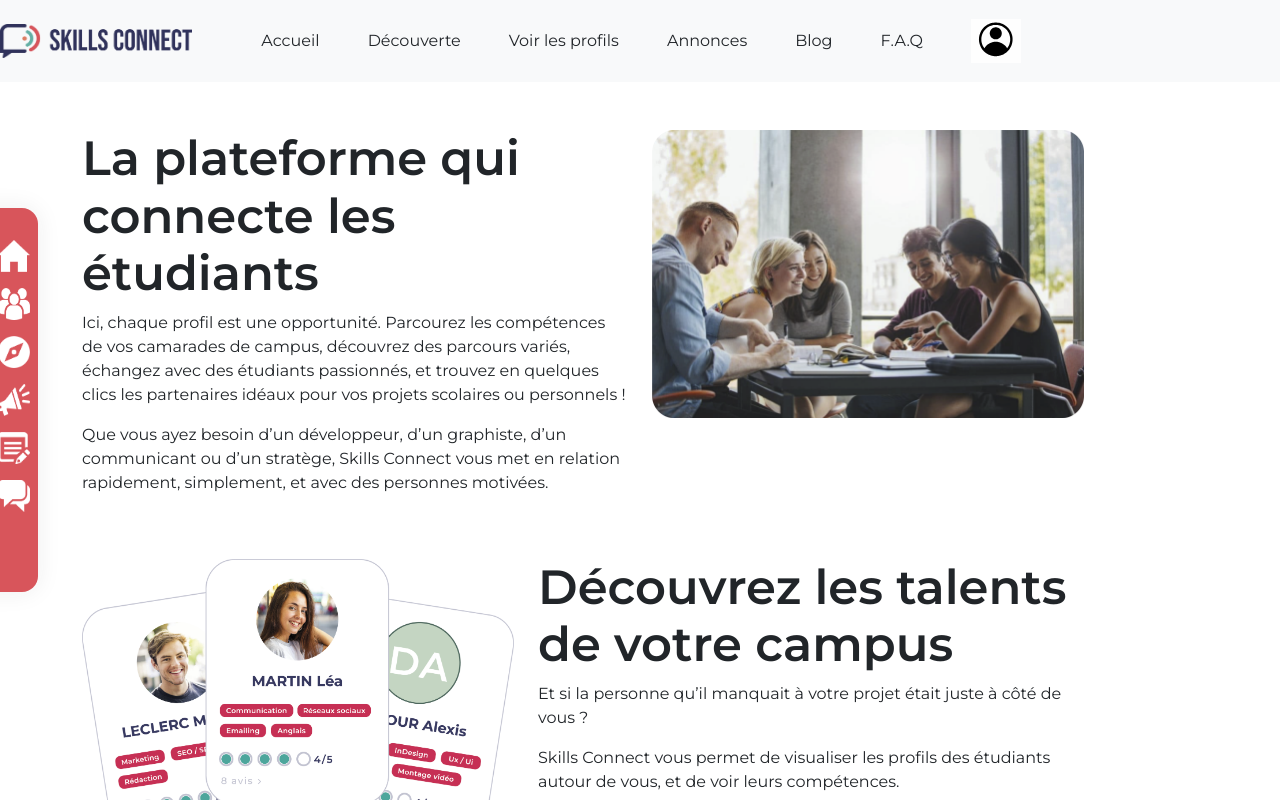
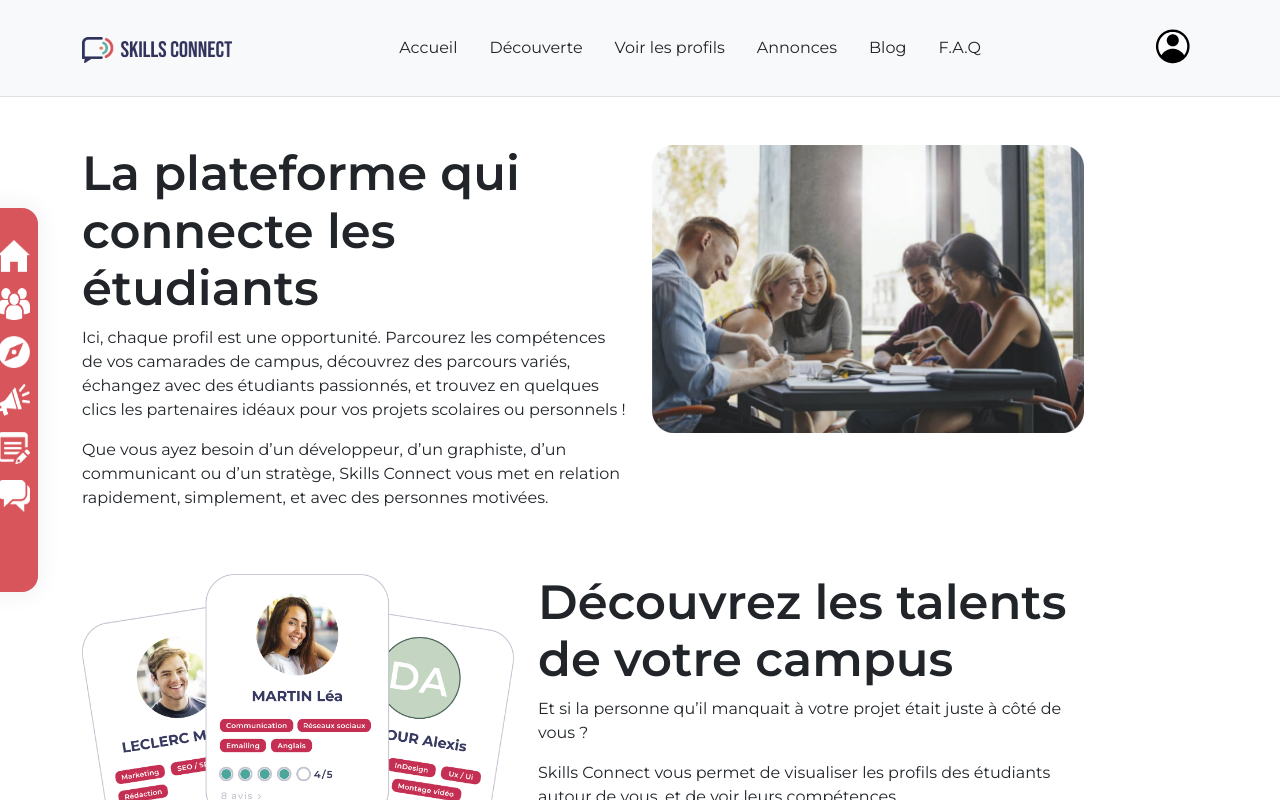
Before and after one commit to enzoguil/skills-connect, a React (Vite) app: page / in a window 1280 px wide. Shown: the top 800 px of the page. Built offline with nearby package versions, Linux system fonts and the light colour scheme; sample sign-in values are in the browser's storage.

Commit message:
Add blog articles

```diff
--- a/src/components/ArticlePreview.jsx
+++ b/src/components/ArticlePreview.jsx
@@ -1,13 +1,14 @@
 import React from "react";
+import { Link } from "react-router-dom";
 
-export default function ArticlePreview({title, image_url}) {
+export default function ArticlePreview({title, image_url, link="/blog"}) {
   return (
     <div className="col-md-6 w-50 p-5">
         <div className="card border-0">
             <img src={image_url} className="card-img-top rounded-4" alt="Article 1"/>
             <div className="card-body px-0">
                 <h6 className="fw-bold mt-3 mb-2">{title}</h6>
-                <a href="#" className="btn btn-outline-teal w-50 mx-auto d-block mt-2">Découvrir</a>
+                <Link to={link} className="btn btn-outline-teal w-50 mx-auto d-block mt-2">Découvrir</Link>
             </div>
         </div>
     </div>
--- a/src/components/BaseProfile.jsx
+++ b/src/components/BaseProfile.jsx
@@ -17,12 +17,8 @@ export default function BaseProfile({
   tags = ["Marketing", "SEO / SEA", "Anglais", "Rédaction"],
   rating = 5,
   reviews = 11,
+  avis = [],
 }) {
-  const avis = [
-    {user: "NOM1 Prénom1", avis: "Avis 1 !"},
-    {user: "NOM2 Prénom2", avis: "Avis 2 !"},
-    {user: "NOM3 Prénom3", avis: "Avis 3 !"},
-  ];
   const [showAvis, setShowAvis] = useState(false);
   const hasAvatar = avatar && avatar.trim() !== "";
   return (
--- a/src/components/Navbar.jsx
+++ b/src/components/Navbar.jsx
@@ -3,18 +3,15 @@ import logoPrincipal from '../../public/assets/logo_principal.png';
 
 const Navbar = () => {
     let user = localStorage.getItem("user");
-    console.log(user);
     const token = localStorage.getItem("token");
-    if(!user || user == 'undefined' || !token) {
+    if(!user || user === 'undefined' || !token) {
         return (
-            <nav className="ms-5 me-5 navbar border-bottom border-gray">
-                <div className="container">
-                    <div className="row justify-content-between">
-                        <a className="navbar-brand col-4"><img src={logoPrincipal} style={{ width: "40%" }}/></a>
-                        <form class="col-4" role="search">
-                            <button className="btn btn-light"><Link className="btn btn-light nav-link" aria-current="page" to="/login">Se connecter</Link></button>
-                            <button className="btn btn-danger"><Link className="nav-link text-white" to="/sign-up">S'inscrire</Link></button>
-                        </form>
+            <nav className="navbar border-bottom border-gray" style={{ background: "#f8f9fa" }}>
+                <div className="container d-flex align-items-center justify-content-between" style={{ minHeight: 80 }}>
+                    <a className="navbar-brand"><img src={logoPrincipal} style={{ width: "120px" }} alt="logo" /></a>
+                    <div>
+                        <Link className="btn btn-light me-2" to="/login">Se connecter</Link>
+                        <Link className="btn btn-danger text-white" to="/sign-up">S'inscrire</Link>
                     </div>
                 </div>
             </nav>
@@ -22,21 +19,20 @@ const Navbar = () => {
     }
     user = JSON.parse(user);
     return (
-        <nav class="navbar navbar-expand-lg navbar-light bg-light">
-            <a className="navbar-brand col-2 me-5"><img src={logoPrincipal} style={{ width: "90%" }}/></a>
-            <button class="navbar-toggler" type="button" data-toggle="collapse" data-target="#navbarText" aria-controls="navbarText" aria-expanded="false" aria-label="Toggle navigation">
-                <span class="navbar-toggler-icon"></span>
-            </button>
-            <div class="collapse navbar-collapse" id="navbarText">
-                <Link className="nav-link me-5" aria-current="page" to="/">Accueil</Link>
-                <Link className="nav-link me-5" to="/discover">Découverte</Link>
-                <Link className="nav-link me-5" to="/swipe">Voir les profils</Link>
-                <Link className="nav-link me-5" to="/sign-up">Annonces</Link>
-                <Link className="nav-link me-5" to="/blog">Blog</Link>
-                <Link className="nav-link me-5" to="/faq">F.A.Q</Link>
-                <span class="navbar-text">
+        <nav className="navbar navbar-expand-lg navbar-light border-bottom border-gray" style={{ background: "#f8f9fa" }}>
+            <div className="container d-flex align-items-center justify-content-between" style={{ minHeight: 80 }}>
+                <a className="navbar-brand"><img src={logoPrincipal} style={{ width: "150px" }} alt="logo" /></a>
+                <div className="d-flex justify-content-center flex-grow-1">
+                    <Link className="nav-link mx-3" to="/">Accueil</Link>
+                    <Link className="nav-link mx-3" to="/discover">Découverte</Link>
+                    <Link className="nav-link mx-3" to="/swipe">Voir les profils</Link>
+                    <Link className="nav-link mx-3" to="/sign-up">Annonces</Link>
+                    <Link className="nav-link mx-3" to="/blog">Blog</Link>
+                    <Link className="nav-link mx-3" to="/faq">F.A.Q</Link>
+                </div>
+                <span className="ms-3">
                     <svg xmlns="http://www.w3.org/2000/svg" version="1.1" viewBox="0 0 1332 1176" width="50" height="50">
-                        <path transform="translate(0)" d="m0 0h1332v1176h-1332z" fill="#FEFEFE"/>
+                        <path transform="translate(0)" d="m0 0h1332v1176h-1332z" fill="#f8f9fa"/>
                         <path transform="translate(638,96)" d="m0 0h39l38 3 32 5 30 7 29 9 24 9 29 13 24 13 21 13 16 11 16 12 11 9 14 12 16 15 9 9 7 8 13 15 12 15 13 19 10 15 15 26 12 24 11 27 12 36 7 28 5 28 3 25 1 13v58l-3 31-5 29-7 30-9 29-8 21-9 20-8 17-11 20-15 24-13 18-11 14-9 10-9 11-29 29-11 9-9 8-20 15-24 16-24 14-28 14-27 11-36 12-28 7-28 5-25 3-11 1h-58l-39-4-36-7-26-7-30-10-26-11-23-11-23-13-22-14-28-21-14-12-24-22-15-16-9-11-11-13-14-19-13-20-12-21-12-23-11-25-10-28-8-27-6-26-5-32-3-36v-37l3-37 6-35 8-32 12-36 10-24 12-25 14-25 13-20 10-14 11-14 11-13 18-20 12-12 8-7 11-10 14-11 13-10 24-16 22-13 23-12 25-11 28-10 27-8 31-7 25-4z" fill="#FEFEFE"/>
                         <path transform="translate(638,96)" d="m0 0h39l38 3 32 5 30 7 29 9 24 9 29 13 24 13 21 13 16 11 16 12 11 9 14 12 16 15 9 9 7 8 13 15 12 15 13 19 10 15 15 26 12 24 11 27 12 36 7 28 5 28 3 25 1 13v58l-3 31-5 29-7 30-9 29-8 21-9 20-8 17-11 20-15 24-13 18-11 14-9 10-9 11-29 29-11 9-9 8-20 15-24 16-24 14-28 14-27 11-36 12-28 7-28 5-25 3-11 1h-58l-39-4-36-7-26-7-30-10-26-11-23-11-23-13-22-14-28-21-14-12-24-22-15-16-9-11-11-13-14-19-13-20-12-21-12-23-11-25-10-28-8-27-6-26-5-32-3-36v-37l3-37 6-35 8-32 12-36 10-24 12-25 14-25 13-20 10-14 11-14 11-13 18-20 12-12 8-7 11-10 14-11 13-10 24-16 22-13 23-12 25-11 28-10 27-8 31-7 25-4zm13 63-31 2-29 4-31 7-26 8-24 9-33 16-14 8-19 12-19 14-11 9-15 13-24 24-9 11-8 9-14 19-11 17-12 21-9 17-12 29-11 33-6 26-5 30-2 19v53l3 29 5 28 6 24 10 30 11 26 11 22 12 20 10 15 12 16 3 1 9-15 10-14 10-13 12-14 14-15 8-7 13-12 17-13 16-11 20-12 23-12 23-10 30-10 30-7 26-4 27-2h23l29 2 27 4 30 7 30 10 21 9 24 12 20 12 20 14 16 13 11 9 23 23 9 11 12 15 12 18 7 12h3l13-19 7-10 9-15 10-18 9-19 8-20 10-30 6-25 4-21 3-23 1-17v-39l-2-24-4-27-6-27-9-30-13-32-14-28-14-23-12-17-10-13-12-14-12-13-17-17-11-9-13-11-18-13-19-12-21-12-23-11-26-10-21-7-29-7-30-5-21-2-19-1z"/>
                         <path transform="translate(648,224)" d="m0 0h24l22 3 23 7 23 11 15 10 11 9 17 17 11 15 10 18 8 20 5 19 3 26-1 22-4 23-7 21-8 17-9 14-8 10-9 10-8 8-16 12-13 8-19 9-19 6-14 3-7 1h-36l-22-4-21-7-16-8-12-7-12-9-10-9-12-12-13-18-11-21-6-17-5-21-2-17v-16l3-25 6-21 8-19 9-16 9-12 9-10 13-13 15-11 21-12 15-6 19-5z"/>
@@ -44,23 +40,6 @@ const Navbar = () => {
                 </span>
             </div>
         </nav>
-        // <nav className="ms-5 me-5 navbar border-bottom border-gray">
-        //     <div className="container">
-        //         <div className="row justify-content-between">
-        //             <a className="navbar-brand col-4"><img src="/assets/logo_principal.png" style={{ width: "40%" }}/></a>
-        //             <div class="col-6 container">
-        //                 <div className="row">
-        //                     <Link className="nav-link col-3" aria-current="page" href="#">Accueil</Link>
-        //                     <Link className="nav-link col-3" to="/sign-up">Découverte</Link>
-        //                     <Link className="nav-link col-3" to="/sign-up">Voir les profils</Link>
-        //                     <Link className="nav-link col-3" to="/sign-up">Annonces</Link>
-        //                     <Link className="nav-link col-3" to="/sign-up">Blog</Link>
-        //                     <Link className="nav-link col-3" to="/sign-up">F.A.Q</Link>
-        //                 </div>
-        //             </div>
-        //         </div>
-        //     </div>
-        // </nav>
     );
 };
 
--- a/src/pages/Blog.jsx
+++ b/src/pages/Blog.jsx
@@ -36,9 +36,13 @@ const Blog = () => {
                 Découvrez tous nos conseils ici !
             </h2>
             <div className="row g-5">
-                <ArticlePreview title="Pourquoi rejoindre MyDigitalSchool Vannes ?" image_url="assets/photo mydi vannes.png" />
-                <ArticlePreview title="Pourquoi rejoindre MyDigitalSchool Vannes ?" image_url="assets/photo mydi vannes.png" />
-                <ArticlePreview title="Pourquoi rejoindre MyDigitalSchool Vannes ?" image_url="assets/photo mydi vannes.png" />
+                {isLoading ? (
+                    <div className="text-center">Chargement des articles...</div>
+                ) : (
+                    articles.map((article) => (
+                        <ArticlePreview title={article.title} image_url="assets/photo mydi vannes.png" link={`/blog/${article.id}`}/>
+                    ))
+                )}
             </div>
         </div>
     );
--- a/src/pages/Discover.jsx
+++ b/src/pages/Discover.jsx
@@ -14,6 +14,7 @@ export default function Discover() {
     const loadData = async () => {
       try {
         const data = await fetchProfiles();
+        console.log("Profiles loaded:", data);
         setProfiles(data);
       } finally {
         setLoading(false);
@@ -141,6 +142,7 @@ export default function Discover() {
               email={profile.email}
               rating={profile.note}
               reviews={profile.nb_review}
+              avis={profile.review}
             />
           </div>
         ))}
```
Also changed, not shown: src/components/AvisList.jsx (+21 -12 lines), src/pages/Article.jsx (+19 -11 lines).
